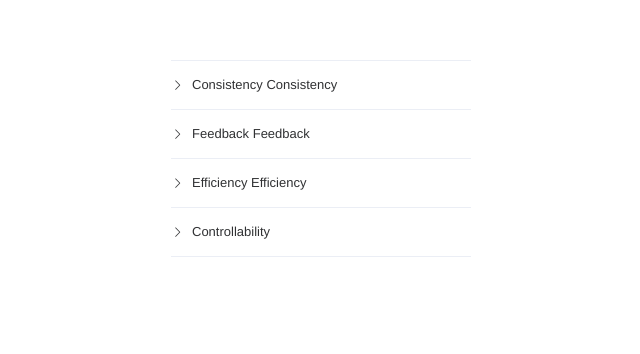
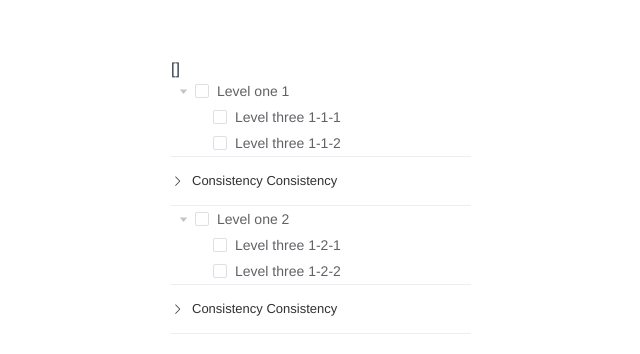
Before and after one commit to ZeviLiao/vue-eleui-collapse-test, a Vue app: page / in a window 1280 px wide. Shown: the top 354 px of the page, without its empty margins (137-777 px from the left). Built offline with nearby package versions, Linux system fonts and the light colour scheme.

Commit message:
get all checkIds

```diff
--- a/src/components/accordion.vue
+++ b/src/components/accordion.vue
@@ -1,63 +1,21 @@
 <template>
   <div>
-    <el-collapse v-model="activeNames" @change="handleChange">
+    <el-collapse @change="handleChange">
       <el-collapse-item name="1">
         <span class="collapse-title" slot="title">Consistency Consistency</span>
-        <div>
-          Consistent with real life: consistent with the process and logic of
-          real life, and follow the language and concepts that users are used
-          to;
-        </div>
-        <div>
-          Consistent in the interface: All elements and structures must be
-          consistent, such as: design style, icon and text, element location,
-          etc.
-        </div>
-      </el-collapse-item>
-      <el-collapse-item name="2">
-        <span class="collapse-title" slot="title">Feedback Feedback</span>
-        <div>
-          Control feedback: through interface styles and interactive dynamic
-          effects, users can clearly perceive their operations;
-        </div>
-        <div>
-          Page feedback: After the operation, the current status is clearly
-          displayed through the changes of page elements.
-        </div>
-      </el-collapse-item>
-      <el-collapse-item name="3">
-        <span class="collapse-title" slot="title">Efficiency Efficiency</span>
-        <div>
-          Simplified process: design a simple and intuitive operation process;
-        </div>
-        <div>
-          Clear and clear: the language is clear and the meaning is clear,
-          allowing users to quickly understand and make decisions;
-        </div>
-        <div>
-          Help users to identify: The interface is simple and straightforward,
-          allowing users to quickly identify rather than recall, reducing the
-          user's memory burden.
-        </div>
-      </el-collapse-item>
-      <el-collapse-item name="4">
-        <span class="collapse-title" slot="title">Controllability</span>
-        <div>
-          User decision-making: According to the scene, the user can be given
-          operation suggestions or safety tips, but it cannot replace the user
-          in making decisions;
-        </div>
-        <div>
-          Controllable results: users can freely perform operations, including
-          undo, rollback, and termination of current operations.
-        </div>
+        <span v-for="(n, i) in dataUnBind" :key="i">{{ n }}&nbsp;&nbsp;</span>
       </el-collapse-item>
     </el-collapse>
   </div>
 </template>
 
 <script>
-export default {};
+export default {
+  props: ["dataUnBind"],
+  methods: {
+    handleChange() {}
+  }
+};
 </script>
 
 <style lang="scss" scoped>
--- /dev/null
+++ b/src/components/groupTree.vue
@@ -0,0 +1,40 @@
+<template>
+  <div>
+    {{ allCheckIds }}
+    <div v-for="(data, i) in treeData" :key="i">
+      <GroupTreeItem
+        v-model="checkIds[i]"
+        :data="[data]"
+        :dataUnBind="data.dataUnBind"
+      />
+    </div>
+  </div>
+</template>
+
+<script>
+import GroupTreeItem from "./groupTreeItem.vue";
+export default {
+  components: {
+    GroupTreeItem
+  },
+  props: ["treeData"],
+  data() {
+    return {
+      checkIds: [[]]
+    };
+  },
+  methods: {
+    // checkChange(val) {
+    //   this.checkIds = val;
+    //   console.log(this.checkIds);
+    // }
+  },
+  computed: {
+    allCheckIds() {
+      return this.checkIds.flat();
+    }
+  }
+};
+</script>
+
+<style lang="scss" scoped></style>
--- /dev/null
+++ b/src/components/groupTreeItem.vue
@@ -0,0 +1,44 @@
+<template>
+  <div>
+    <el-tree
+      :data="data"
+      show-checkbox
+      default-expand-all
+      node-key="id"
+      ref="tree"
+      highlight-current
+      @check="onChange"
+    ></el-tree>
+
+    <accordion :dataUnBind="dataUnBind"></accordion>
+  </div>
+</template>
+
+<script>
+import Accordion from "./accordion";
+export default {
+  props: ["checkIds", "data", "dataUnBind"],
+  model: {
+    prop: "checkIds",
+    event: "change"
+  },
+  methods: {
+    onChange() {
+      this.$emit("change", this.$refs.tree.getCheckedKeys(true));
+    }
+  },
+  components: {
+    Accordion
+  },
+  watch: {
+    checkIds: {
+      handler(val) {
+        this.$refs.tree.setCheckedKeys(val);
+      },
+      deep: true
+    }
+  }
+};
+</script>
+
+<style lang="scss" scoped></style>
--- a/src/views/Home.vue
+++ b/src/views/Home.vue
@@ -3,7 +3,8 @@
     <!-- <img alt="Vue logo" src="../assets/logo.png" /> -->
     <!-- <HelloWorld msg="Welcome to Your Vue.js App" /> -->
     <div style="width:300px">
-      <Accordion />
+      <!-- <Accordion /> -->
+      <GroupTree :treeData="treeData" />
     </div>
   </div>
 </template>
@@ -11,13 +12,51 @@
 <script>
 // @ is an alias to /src
 // import HelloWorld from "@/components/HelloWorld.vue";
-import Accordion from "@/components/accordion.vue";
+// import Accordion from "@/components/accordion.vue";
+import GroupTree from "@/components/groupTree.vue";
 
 export default {
   name: "Home",
+  data() {
+    return {
+      treeData: [
+        {
+          id: 1,
+          label: "Level one 1",
+          children: [
+            {
+              id: 9,
+              label: "Level three 1-1-1"
+            },
+            {
+              id: 10,
+              label: "Level three 1-1-2"
+            }
+          ],
+          dataUnBind: ["aa", "bb", "cc"]
+        },
+        {
+          id: 2,
+          label: "Level one 2",
+          children: [
+            {
+              id: 19,
+              label: "Level three 1-2-1"
+            },
+            {
+              id: 20,
+              label: "Level three 1-2-2"
+            }
+          ],
+          dataUnBind: ["aa1", "bb1", "cc1"]
+        }
+      ]
+    };
+  },
   components: {
     // HelloWorld,
-    Accordion
+    // Accordion,
+    GroupTree
   }
 };
 </script>
```
